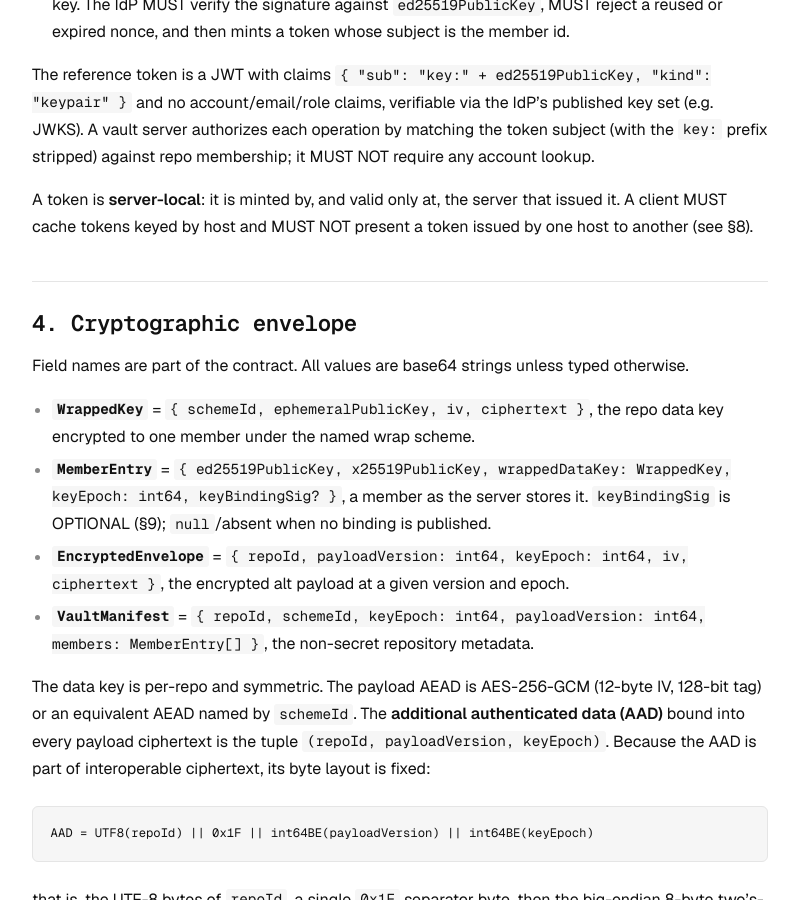
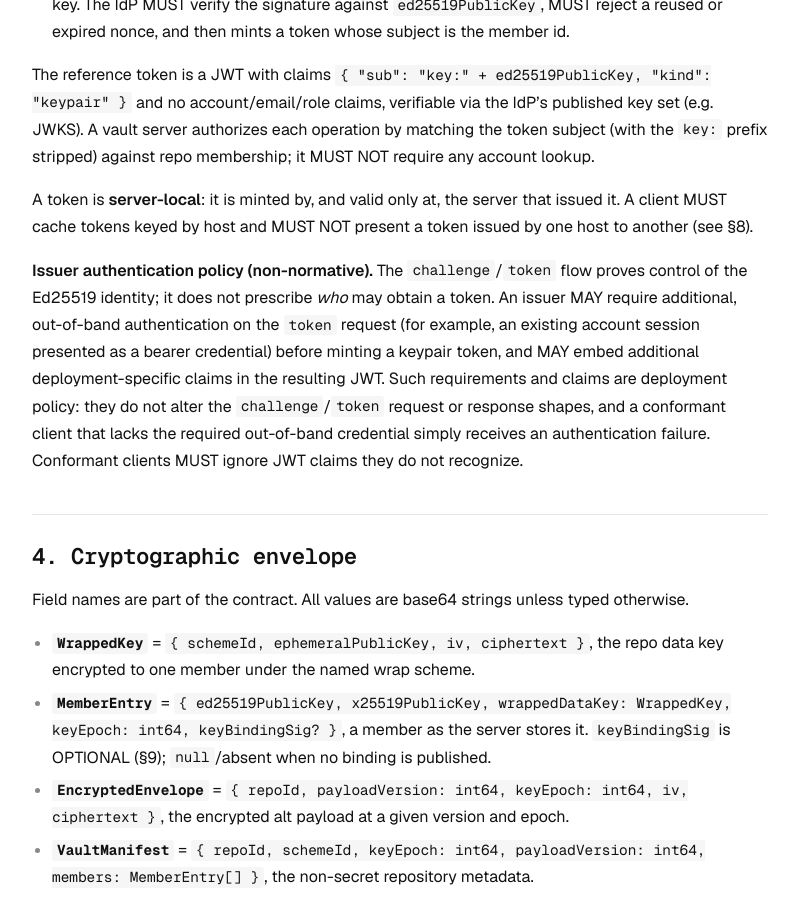
Before and after one commit to trqlmao/avp, a Jekyll site: the page built from SPEC.md, in a window 1280 px wide and 900 px high, scrolled down 1553 px. Shown: the whole window, without its empty margins (240-1039 px from the left). Built offline with Jekyll 4.4.1, drawn with Linux system fonts in a browser that asks for light colours; our own code applies the rules of GitHub Pages for plain Markdown files.

Commit message:
docs: note issuers may require out-of-band auth + extra claims on token grant

```diff
--- a/SPEC.md
+++ b/SPEC.md
@@ -46,6 +46,15 @@ membership; it MUST NOT require any account lookup.
 
 A token is **server-local**: it is minted by, and valid only at, the server that issued it. A client
 MUST cache tokens keyed by host and MUST NOT present a token issued by one host to another (see §8).
+
+**Issuer authentication policy (non-normative).** The `challenge`/`token` flow proves control of the
+Ed25519 identity; it does not prescribe *who* may obtain a token. An issuer MAY require additional,
+out-of-band authentication on the `token` request (for example, an existing account session presented
+as a bearer credential) before minting a keypair token, and MAY embed additional deployment-specific
+claims in the resulting JWT. Such requirements and claims are deployment policy: they do not alter the
+`challenge`/`token` request or response shapes, and a conformant client that lacks the required
+out-of-band credential simply receives an authentication failure. Conformant clients MUST ignore JWT
+claims they do not recognize.
 
 ## 4. Cryptographic envelope
 
```
